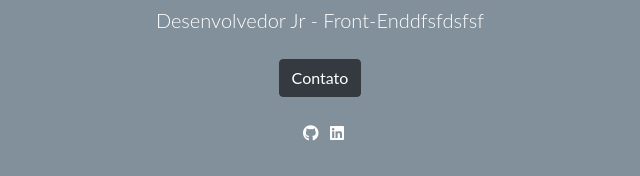
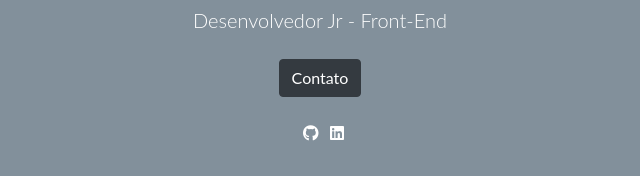
Before and after one commit to kevin-lopes/Portf-lio, a plain HTML site: page index.html in a window 1280 px wide. Shown: the part 515-691 px from the top of the page, 320-960 px from the left. Drawn offline with nearby package versions, Linux system fonts and the light colour scheme.

Commit message:
correção do texto subtitulo

```diff
--- a/index.html
+++ b/index.html
@@ -157,7 +157,7 @@
           Kevin Lopes
         </h1>
         <p class="lead" style="color: white !important">
-          Desenvolvedor Jr - Front-Enddfsfdsfsf
+          Desenvolvedor Jr - Front-End
         </p>
         <p>
           <a href="#contato" class="btn btn-dark my-2">Contato</a>
```
